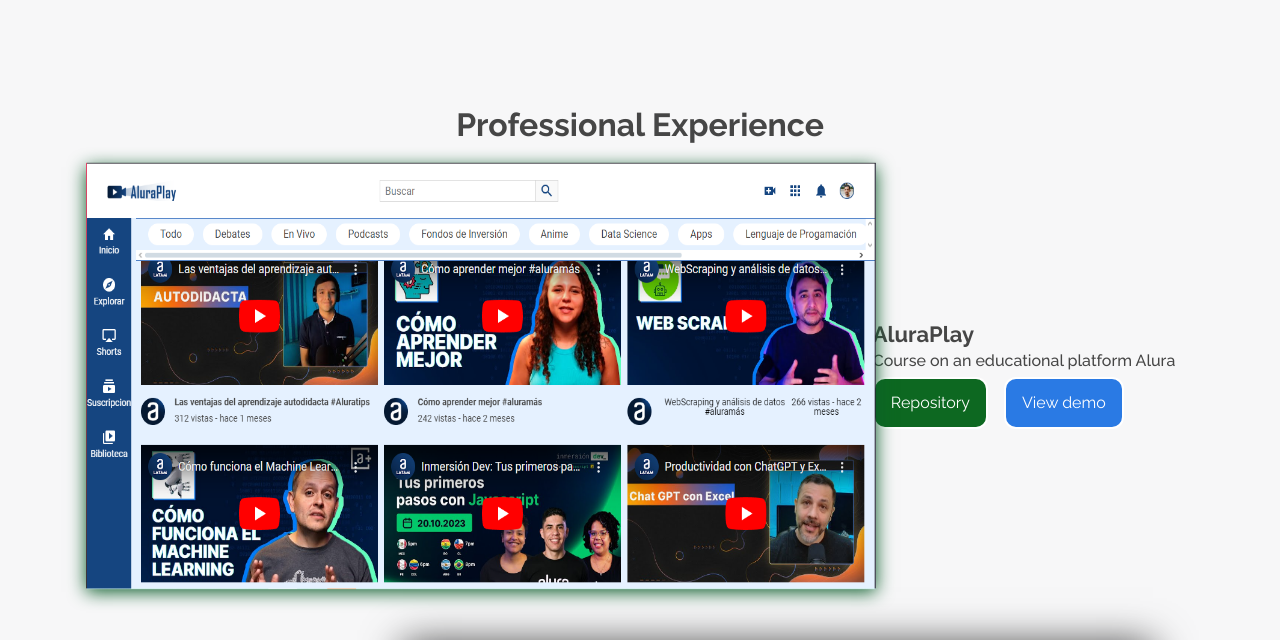
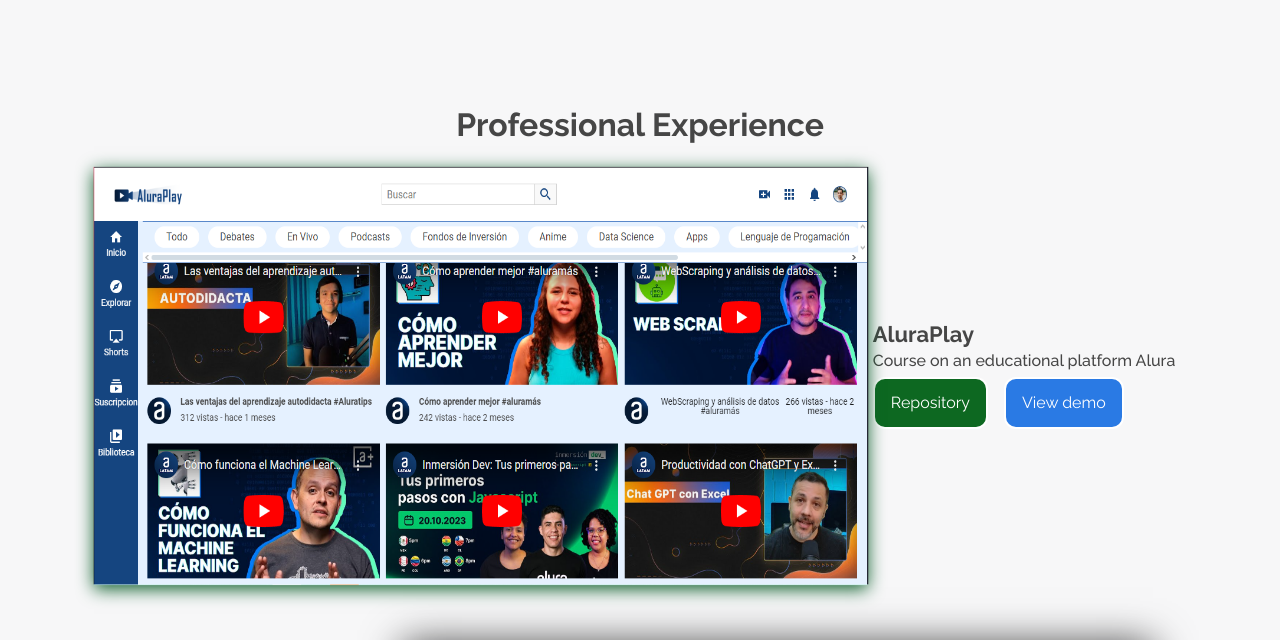
Before and after one commit to Legolitas12/mi-portafolio-samuel, a plain HTML site: page index.html in a window 1280 px wide. In both pictures the pointer is over the picture 480 px from the left and 1959 px from the top of the page. Shown: the part 1583-2223 px from the top of the page. Drawn offline with Linux system fonts and the light colour scheme.

Commit message:
Aumenta el tamaño ligeramente

```diff
--- a/css/sheetStyles.css
+++ b/css/sheetStyles.css
@@ -325,7 +325,7 @@
     color: rgba(255, 255, 255, 1) !important;
     box-shadow: 0 4px 16px rgb(12, 94, 43);
     transition: all 0.2s ease;
-    transform: scale(1.05); /* Aumenta el tamaño ligeramente */
+    transform: scale(1.03); /* Aumenta el tamaño ligeramente */
 }
 
 .project-links {
```
